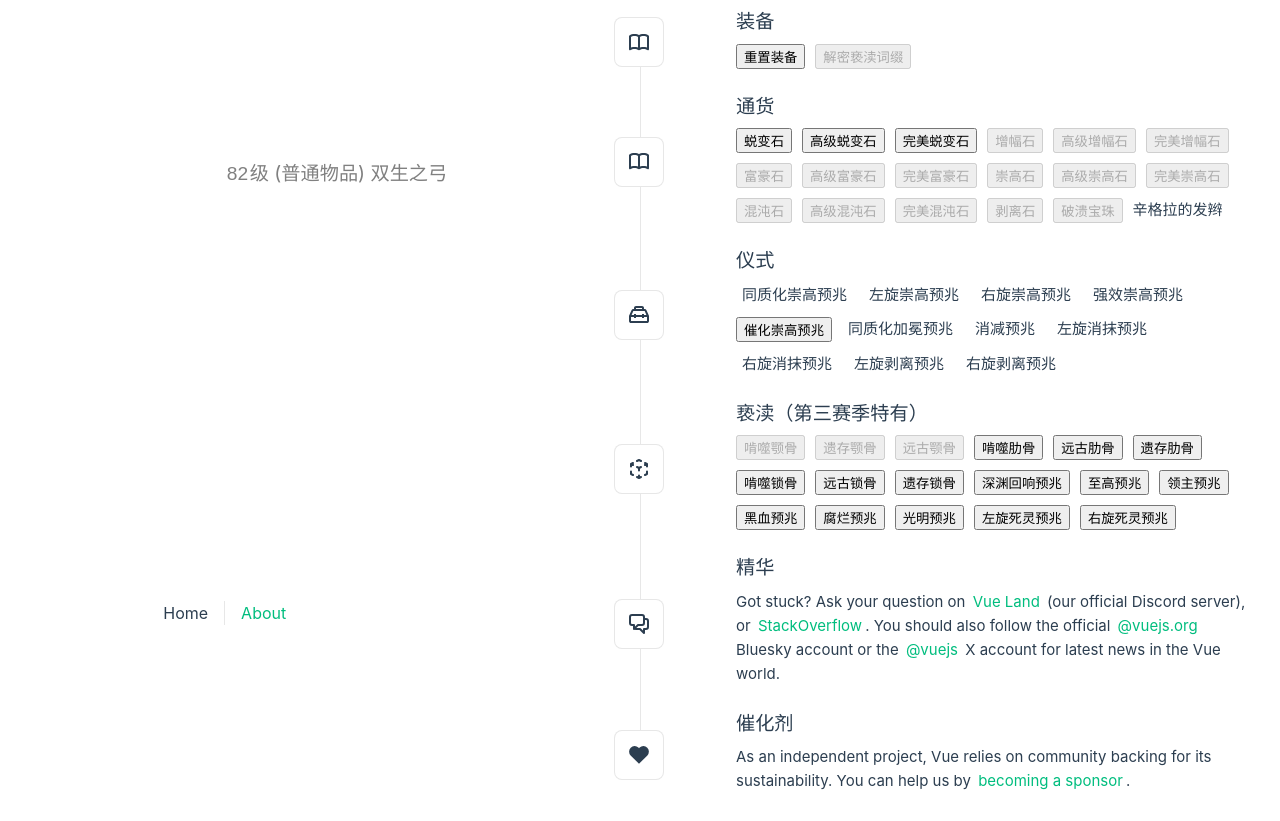
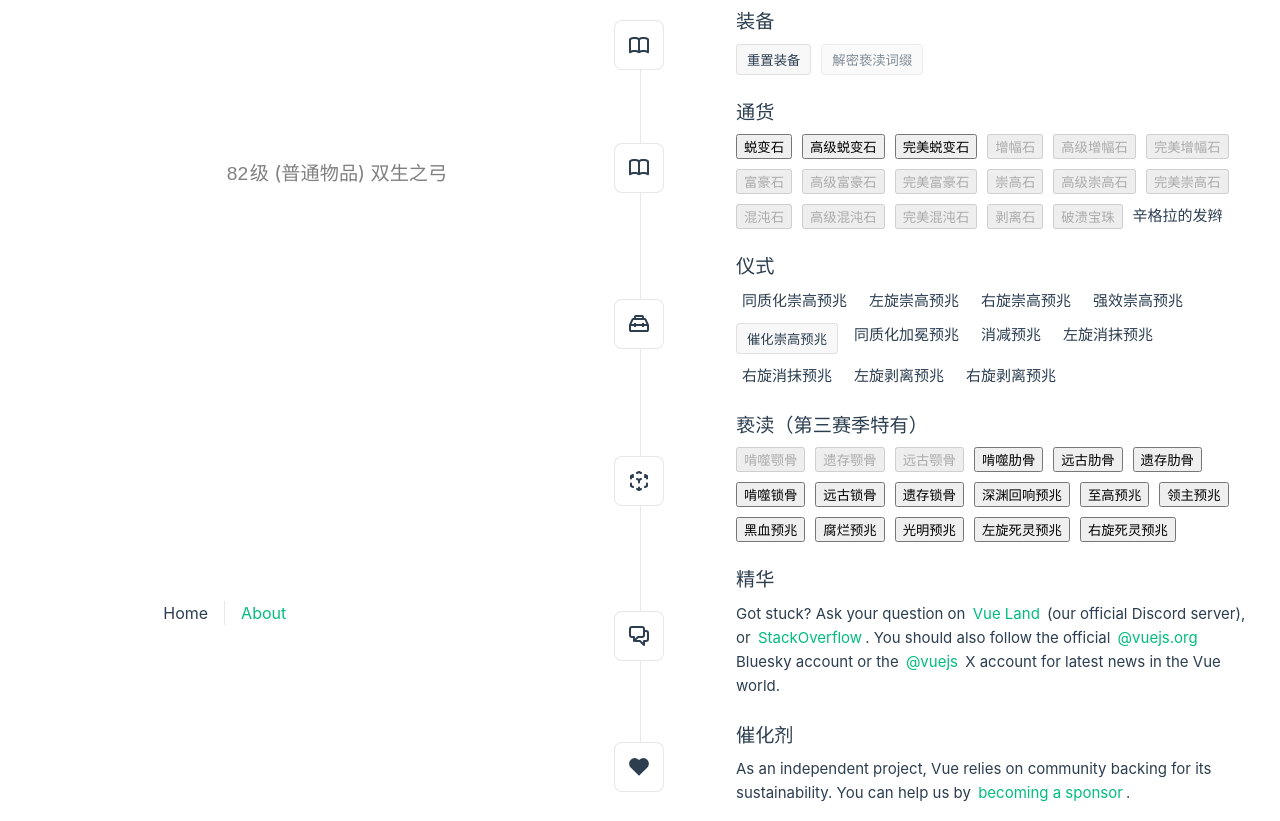
Before and after one commit to N1cholas/hidepoint-blacksmith, a Vue app: page / in a window 1280 px wide. Built offline with nearby package versions, Linux system fonts and the light colour scheme.

Commit message:
feat: add Button component and complete decrypt affix logic

```diff
--- /dev/null
+++ b/src/components/Button.vue
@@ -0,0 +1,39 @@
+<script setup lang="ts"></script>
+
+<template>
+  <button class="button" @click="$emit('click')"><slot></slot></button>
+</template>
+
+<style scoped>
+.button {
+  float: right;
+  background-color: var(--color-background-soft);
+  border: 1px solid var(--color-border);
+  color: var(--color-text);
+  padding: 5px 10px;
+  border-radius: 4px;
+  cursor: pointer;
+  transition:
+    background-color 0.3s,
+    border-color 0.3s;
+}
+
+.button:hover {
+  background-color: var(--color-background-mute);
+  border-color: var(--color-border-hover);
+}
+
+.button:disabled,
+.button[aria-disabled='true'] {
+  opacity: 0.6;
+  cursor: not-allowed;
+  pointer-events: none;
+  filter: grayscale(0.06);
+}
+
+.button:disabled:hover,
+.button[aria-disabled='true']:hover {
+  background-color: var(--color-background-soft);
+  border-color: var(--color-border);
+}
+</style>
--- a/src/components/Tools.vue
+++ b/src/components/Tools.vue
@@ -16,6 +16,7 @@ import FracturingOrb from './FracturingOrb.vue'
 import { useItemState } from '@/stores/itemState'
 import Jawbone from './session3/Jawbone.vue'
 import DecryptAffix from './session3/DecryptAffix.vue'
+import Button from './Button.vue'
 
 const itemState = useItemState()
 </script>
@@ -27,7 +28,7 @@ const itemState = useItemState()
     </template>
     <template #heading>装备</template>
     <div class="tools">
-      <button @click="itemState.$reset">重置装备</button>
+      <Button @click="itemState.$reset">重置装备</Button>
       <DecryptAffix name="解密亵渎词缀" />
     </div>
   </ToolWrapper>
@@ -73,7 +74,7 @@ const itemState = useItemState()
       <Omen name="左旋崇高预兆" omenConfigKey="sinistralExaltation" />
       <Omen name="右旋崇高预兆" omenConfigKey="dextralExaltation" />
       <Omen name="强效崇高预兆" omenConfigKey="greaterExaltation" />
-      <button class="tools">催化崇高预兆</button>
+      <Button class="tools">催化崇高预兆</Button>
       <!-- 富豪石 -->
       <Omen name="同质化加冕预兆" omenConfigKey="homogenisingCoronation" />
       <!-- 混沌石 -->
--- a/src/components/session3/DecryptAffix.vue
+++ b/src/components/session3/DecryptAffix.vue
@@ -7,38 +7,93 @@ import { useSession3State } from '@/stores/session3State'
 import { generateAddPool } from '@/utils/generatePool'
 import { useBowNormalModsFamily } from '@/stores/bowNormalMods'
 import { MOD_GENERATION_TYPE, type Affix, type AffixFamily } from '@/types/types'
-import { SESSION3_CONFIG } from '@/config/session3Config'
 import { randomlyObtainAffixFamily, randomlyObtainAffix } from '@/utils/randomlyObtain'
 import DecryptList from './DecryptList.vue'
+import Button from '../Button.vue'
 
 defineProps<{
   name: string
 }>()
 
+const showModal = ref(false)
 const normalMods = useBowNormalModsFamily()
 const itemState = useItemState()
 const session3State = useSession3State()
 
 const disable = computed(() => !session3State.placeholder)
 
-const modGenerationType = session3State.placeholder?.modGenerationTypeID
-
-const newAffixFamilies = ref<AffixFamily[]>([])
+const decryptingAffixFamily = ref<AffixFamily[]>([])
+const decryptingAffixes = ref<Affix[]>([])
 
 // 解密亵渎占位符
 // 展示3条词缀以及重选按钮
 const generateDecryptPool = (counts: number) => {
-  const newAffixFamily = generateAddPool(normalMods.normalModsFamily, itemState.affixFamilies, {
-    deduplication: true,
-    onlyPrefix: modGenerationType === MOD_GENERATION_TYPE.PREFIX,
-    onlySuffix: modGenerationType === MOD_GENERATION_TYPE.SUFFIX,
-  })
+  const modGenerationType = session3State.placeholder?.modGenerationTypeID
+  decryptingAffixFamily.value = []
+  decryptingAffixes.value = []
+  for (let i = 0; i < counts; i++) {
+    const newAffixFamily = generateAddPool(
+      normalMods.normalModsFamily,
+      itemState.affixFamilies.concat(decryptingAffixFamily.value),
+      {
+        deduplication: true,
+        onlyPrefix: modGenerationType === MOD_GENERATION_TYPE.PREFIX,
+        onlySuffix: modGenerationType === MOD_GENERATION_TYPE.SUFFIX,
+      },
+    )
+
+    const hitAffixFamily = randomlyObtainAffixFamily<Affix[]>(newAffixFamily)
+    const hitAffix = randomlyObtainAffix(
+      hitAffixFamily.items,
+      session3State.affixLevelRange[0],
+      session3State.affixLevelRange[1],
+    )
+
+    decryptingAffixFamily.value.push(hitAffixFamily)
+    decryptingAffixes.value.push(hitAffix)
+  }
 }
 
-const showModal = ref(false)
+const openDecryptModal = () => {
+  showModal.value = true
+  generateDecryptPool(3)
+}
+
+const replaceInfos = ref<{
+  newAffixFamily: AffixFamily
+  affixFamilyIndex: number
+  newAffix: Affix
+  affixIndex: number
+} | null>(null)
+const handleSelect = (payload: { key: string; item: Affix; index: number }) => {
+  if (!session3State.placeholder) return
+
+  const [affixFamilyIndex, affixIndex] = itemState.findIndexById(session3State.placeholder.id)
+
+  const newAffixFamily = decryptingAffixFamily.value[payload.index]
+
+  replaceInfos.value = {
+    newAffixFamily,
+    affixFamilyIndex,
+    newAffix: payload.item,
+    affixIndex,
+  }
+}
+
+const handleConfirm = () => {
+  if (!replaceInfos.value) return
+
+  const { newAffixFamily, affixFamilyIndex, newAffix, affixIndex } = replaceInfos.value
+
+  itemState.replaceAffix(newAffixFamily, affixFamilyIndex, newAffix, affixIndex)
+
+  // 清空占位符
+  replaceInfos.value = null
+  showModal.value = false
+}
 </script>
 <template>
-  <button id="show-modal" @click="showModal = true" :disabled="disable">{{ name }}</button>
+  <Button id="show-modal" @click="openDecryptModal" :disabled="disable">{{ name }}</Button>
 
   <Teleport to="body">
     <Modal :show="showModal" @close="showModal = false">
@@ -46,14 +101,18 @@ const showModal = ref(false)
         <h3>解密亵渎词缀</h3>
       </template>
       <template #body>
-        <DecryptList
-          :affixes="
-            itemState.affixes.filter((a) => a.ModFamilyList[0] !== SESSION3_CONFIG.PLACEHOLDER_ID)
-          "
-        />
+        <DecryptList :onSelect="handleSelect" :affixes="decryptingAffixes" />
+      </template>
+      <template #footer>
+        <Button @click="handleConfirm" :disable="replaceInfos">确定</Button>
+        <Button class="mr-20" @click="generateDecryptPool(3)">重选词缀</Button>
       </template>
     </Modal>
   </Teleport>
 </template>
 
-<style scoped></style>
+<style scoped>
+.mr-20 {
+  margin-right: 20px;
+}
+</style>
--- a/src/components/session3/DecryptList.vue
+++ b/src/components/session3/DecryptList.vue
@@ -8,7 +8,12 @@ defineProps<{
 }>()
 </script>
 <template>
-  <List :items="affixes" :item-key="(a) => `${a.str}|${a.ModFamilyList[0]}`" class="affix-list">
+  <List
+    selection="single"
+    :items="affixes"
+    :item-key="(a) => `${a.str}|${a.ModFamilyList[0]}`"
+    class="affix-list"
+  >
     <template #default="{ item }">
       <span></span>
       <span class="content" v-html="processHTMLString(item.str)"></span>
--- a/src/components/session3/Jawbone.vue
+++ b/src/components/session3/Jawbone.vue
@@ -8,7 +8,7 @@ import { createAffix, createAffixFamily } from '@/utils/factory'
 import { SESSION3_CONFIG } from '@/config/session3Config'
 import { useSession3State } from '@/stores/session3State'
 
-const { maximumLevel, minimumLevel } = defineProps<{
+const { minimumLevel, maximumLevel } = defineProps<{
   name: string
   minimumLevel: number
   maximumLevel: number
```
